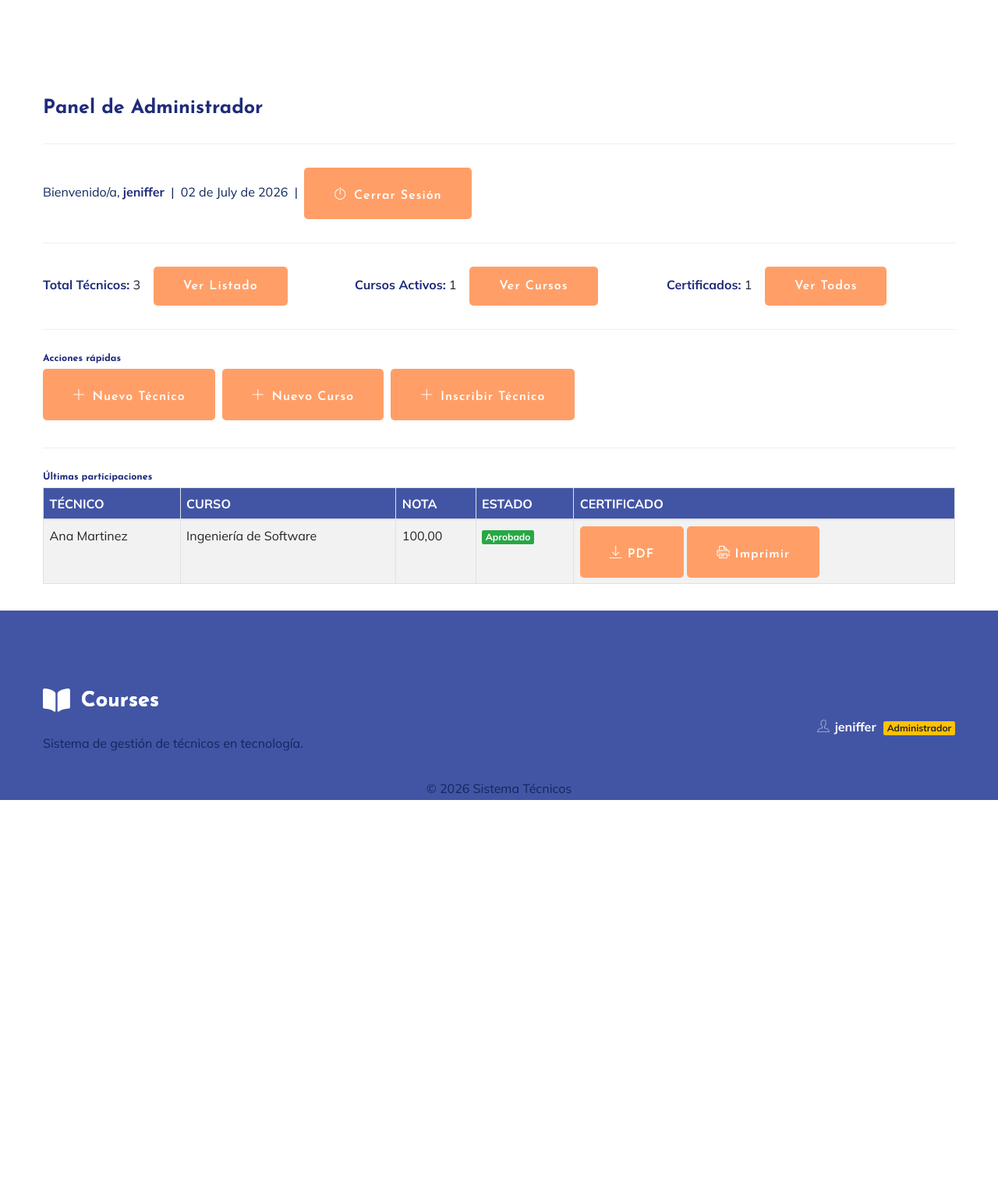
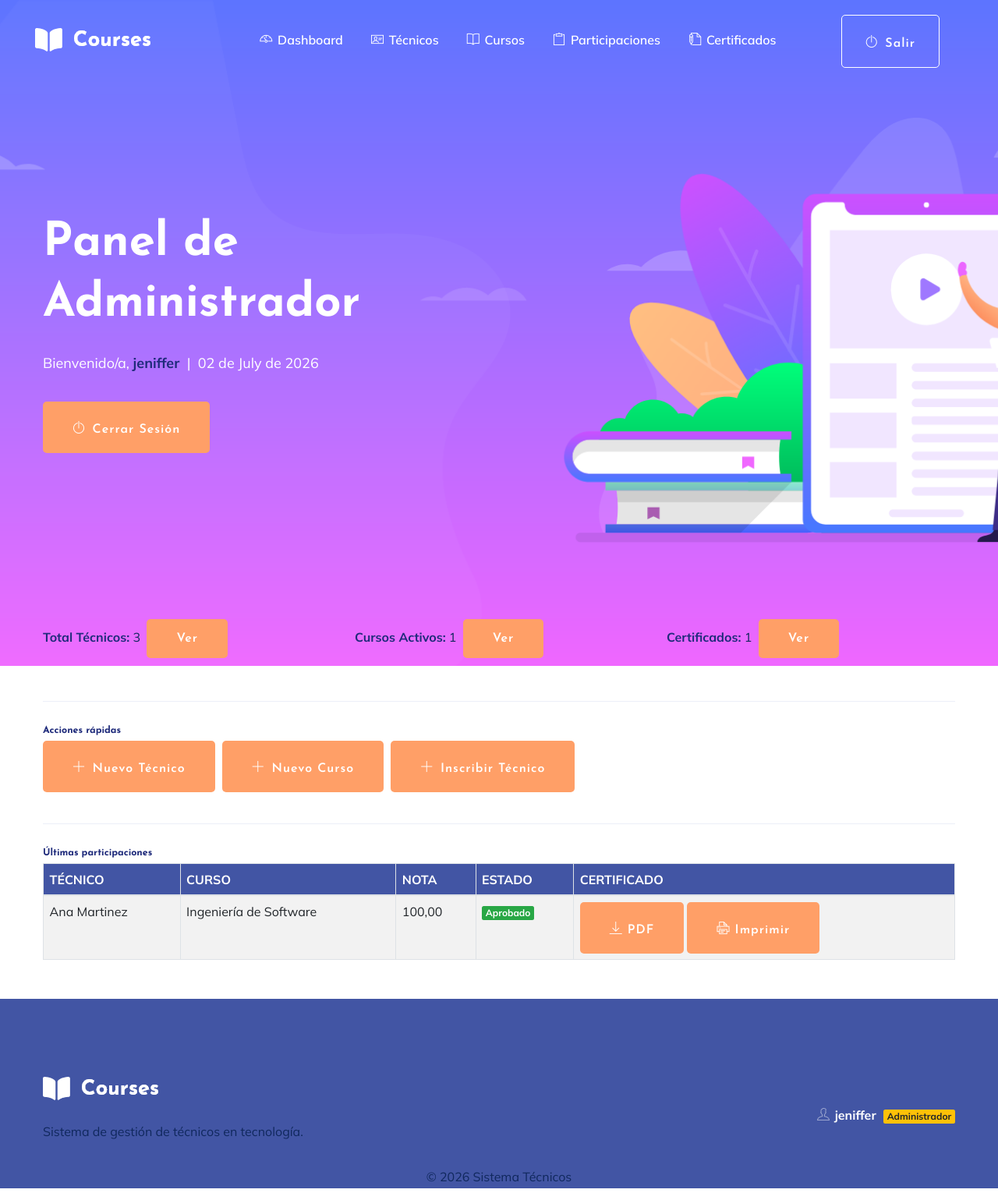
Before and after one commit to Jenifer713/SistemaTecnicos, a Django app: page /dashboard/ in a window 1280 px wide. Shown: the whole page at 78% size. Before the commit the page ends 1026 px from the top, so only its background shows below. Run offline with Django 5.2, Linux system fonts and the light colour scheme; a user stored in the database is signed in; data comes from the database, SQL or seed files in the repository; both versions use the stored data as it was after the commit; some libraries are stand-ins or nearby versions.

Commit message:
Todo el proyecto

```diff
--- a/SistemaTecnicos/settings.py
+++ b/SistemaTecnicos/settings.py
@@ -129,4 +129,4 @@ NOTA_APROBACION = 70
 # Autenticación
 LOGIN_URL = '/login/'
 LOGIN_REDIRECT_URL = '/dashboard/'
-LOGOUT_REDIRECT_URL = '/login/'
+LOGOUT_REDIRECT_URL = '/'
--- a/tecnicos/templates/dashboard.html
+++ b/tecnicos/templates/dashboard.html
@@ -1,55 +1,68 @@
 {% extends 'plantillaPrincipal.html' %}
 {% load static %}
 
+{% block main_style %}padding-top: 0;{% endblock %}
+
 {% block contenido %}
+
+<!-- Hero igual al inicio pero con mensaje de bienvenida -->
+<section class="slider-area">
+    <div class="slider-active">
+        <div class="single-slider slider-height d-flex align-items-center">
             <div class="container">
-    <div class="row">
-        <div class="col-md-12">
-            <br>
+                <div class="row align-items-center">
+                    <div class="col-xl-7 col-lg-7 col-md-12">
+                        <div class="hero__caption">
+                            {% if es_admin %}
+                            <h1>Panel de<br>Administrador</h1>
+                            <p>Bienvenido/a, <b>{{ request.user.get_full_name|default:request.user.username }}</b>
+                               &nbsp;|&nbsp; {{ fecha_hoy }}</p>
+                            {% else %}
+                            <h1>Mis Cursos</h1>
+                            <p>Bienvenido/a, <b>{{ request.user.get_full_name|default:request.user.username }}</b>
+                               &nbsp;|&nbsp; {{ fecha_hoy }}</p>
+                            {% endif %}
+                            <a href="/logout/" class="btn hero-btn">
+                                <i class="ti-power-off mr-1"></i> Cerrar Sesión
+                            </a>
+                        </div>
+                    </div>
+                </div>
+            </div>
+        </div>
+    </div>
+</section>
+
+<!-- Contenido del panel -->
+<div class="services-area" style="padding: 40px 0;">
+    <div class="container">
 
         {% if es_admin %}
-            <!-- ══════════════════════════════════════
-                 PANEL ADMINISTRADOR
-            ══════════════════════════════════════ -->
-            <h1><b>Panel de Administrador</b></h1>
-            <hr>
-            <p>
-                Bienvenido/a, <b>{{ request.user.get_full_name|default:request.user.username }}</b>
-                &nbsp;|&nbsp; {{ fecha_hoy }}
-                &nbsp;|&nbsp;
-                <a href="/logout/" class="btn btn-danger btn-sm">
-                    <i class="ti-power-off mr-1"></i> Cerrar Sesión
-                </a>
-            </p>
-            <hr>
-
-            <div class="row mb-3">
-                <div class="col-md-4">
-                    <b>Total Técnicos:</b> {{ total_tecnicos }}
-                    &nbsp;&nbsp;
-                    <a href="/tecnicos/" class="btn btn-sm btn-outline-primary">Ver listado</a>
+        <!-- ══ ADMIN ══ -->
+        <div class="row mb-4">
+            <div class="col-md-4 mb-3">
+                <p><b>Total Técnicos:</b> {{ total_tecnicos }}
+                &nbsp;<a href="/tecnicos/" class="btn btn-sm btn-outline-primary">Ver</a></p>
             </div>
-                <div class="col-md-4">
-                    <b>Cursos Activos:</b> {{ total_cursos }}
-                    &nbsp;&nbsp;
-                    <a href="/cursos/" class="btn btn-sm btn-outline-success">Ver cursos</a>
+            <div class="col-md-4 mb-3">
+                <p><b>Cursos Activos:</b> {{ total_cursos }}
+                &nbsp;<a href="/cursos/" class="btn btn-sm btn-outline-success">Ver</a></p>
             </div>
-                <div class="col-md-4">
-                    <b>Certificados:</b> {{ total_certificados }}
-                    &nbsp;&nbsp;
-                    <a href="/participaciones/" class="btn btn-sm btn-outline-warning">Ver todos</a>
+            <div class="col-md-4 mb-3">
+                <p><b>Certificados:</b> {{ total_certificados }}
+                &nbsp;<a href="/participaciones/" class="btn btn-sm btn-outline-warning">Ver</a></p>
             </div>
         </div>
+
         <hr>
-
         <h5><b>Acciones rápidas</b></h5>
-            <a href="/tecnicos/nuevo/" class="btn btn-success mr-2 mb-2">
+        <a href="/tecnicos/nuevo/" class="btn btn-success mr-2 mb-3">
             <i class="ti-plus mr-1"></i> Nuevo Técnico
         </a>
-            <a href="/cursos/nuevo/" class="btn btn-success mr-2 mb-2">
+        <a href="/cursos/nuevo/" class="btn btn-success mr-2 mb-3">
             <i class="ti-plus mr-1"></i> Nuevo Curso
         </a>
-            <a href="/participaciones/nueva/" class="btn btn-success mr-2 mb-2">
+        <a href="/participaciones/nueva/" class="btn btn-success mr-2 mb-3">
             <i class="ti-plus mr-1"></i> Inscribir Técnico
         </a>
         <hr>
@@ -109,27 +122,14 @@
         </div>
 
         {% else %}
-            <!-- ══════════════════════════════════════
-                 PANEL TÉCNICO
-            ══════════════════════════════════════ -->
-            <h1><b>Mis Cursos</b></h1>
-            <hr>
-            <p>
-                Bienvenido/a, <b>{{ request.user.get_full_name|default:request.user.username }}</b>
-                &nbsp;|&nbsp; {{ fecha_hoy }}
-                &nbsp;|&nbsp;
-                <a href="/logout/" class="btn btn-danger btn-sm">
-                    <i class="ti-power-off mr-1"></i> Cerrar Sesión
-                </a>
-            </p>
-            <hr>
-
-            <a href="/cursos-disponibles/" class="btn btn-success mb-3">
+        <!-- ══ TÉCNICO ══ -->
+        <a href="/cursos-disponibles/" class="btn btn-success mb-3 mr-2">
             <i class="ti-plus mr-1"></i> Inscribirme en un curso
         </a>
-            <a href="/perfil/" class="btn btn-secondary mb-3 ml-2">
+        <a href="/perfil/" class="btn mb-3">
             <i class="ti-user mr-1"></i> Mi Perfil
         </a>
+        <br>
 
         <div class="table-responsive">
             <table class="table table-striped table-bordered">
@@ -167,7 +167,7 @@
                                 </a>
                                 <a href="/certificado/imprimir/{{ p.id }}/"
                                    class="btn btn-outline-dark btn-sm"
-                                       onclick="window.open(this.href,'Certificado','width=900,height=700,resizable=yes,scrollbars=yes'); return false;">
+                                   onclick="window.open(this.href,'Certificado','width=900,height=700,resizable=yes'); return false;">
                                     <i class="ti-printer mr-1"></i> Imprimir
                                 </a>
                             {% else %}
@@ -187,8 +187,7 @@
         </div>
         {% endif %}
 
-            <br>
     </div>
 </div>
-</div>
+
 {% endblock %}
--- a/tecnicos/views.py
+++ b/tecnicos/views.py
@@ -51,7 +51,7 @@ def login_view(request):
 
 def logout_view(request):
     logout(request)
-    return redirect('login')
+    return redirect('inicio')
 
 
 
```
Also changed, not shown: base_sistematecnicos.db. Lines whose indentation alone changed are shown as unchanged.
